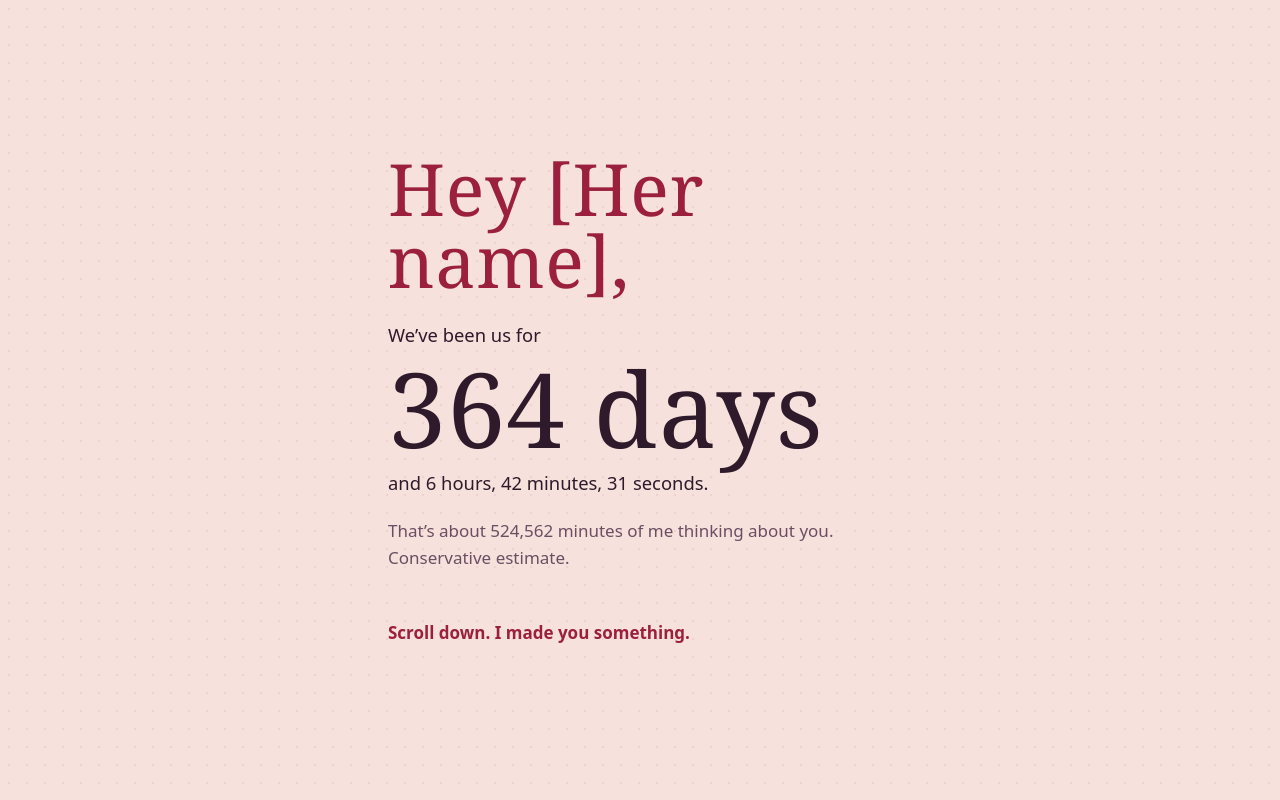
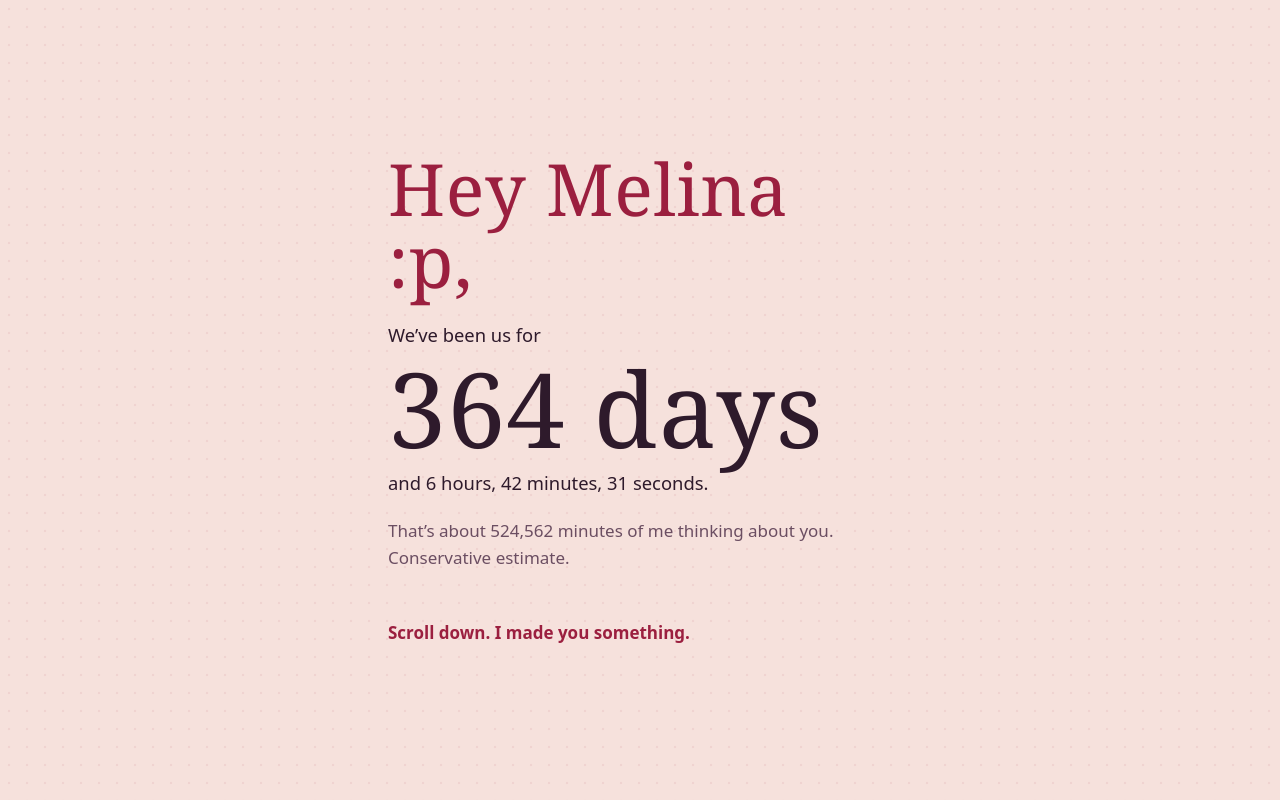
Before and after one commit to rodriguezma-18/rodriguezma-18.github.io, a plain HTML site: page one-year/index.html in a window 1280 px wide. Shown: the top 800 px of the page. Drawn offline with Linux system fonts and the light colour scheme; a web font is replaced by a local one.

Commit message:
Update index.html

```diff
--- a/one-year/index.html
+++ b/one-year/index.html
@@ -252,8 +252,8 @@
    (one-year/photos/1.jpg, 2.jpg ...). Missing photos show a placeholder.
    ============================================================ */
 const CONFIG = {
-  herName: "[Her name]",
-  yourName: "[Your name]",
+  herName: "Melina :p",
+  yourName: "Miggy",
   // When you got together: "YYYY-MM-DDTHH:MM:SS" in your local time. Time is optional.
   startDate: "2025-11-25T19:00:00",
 
```
